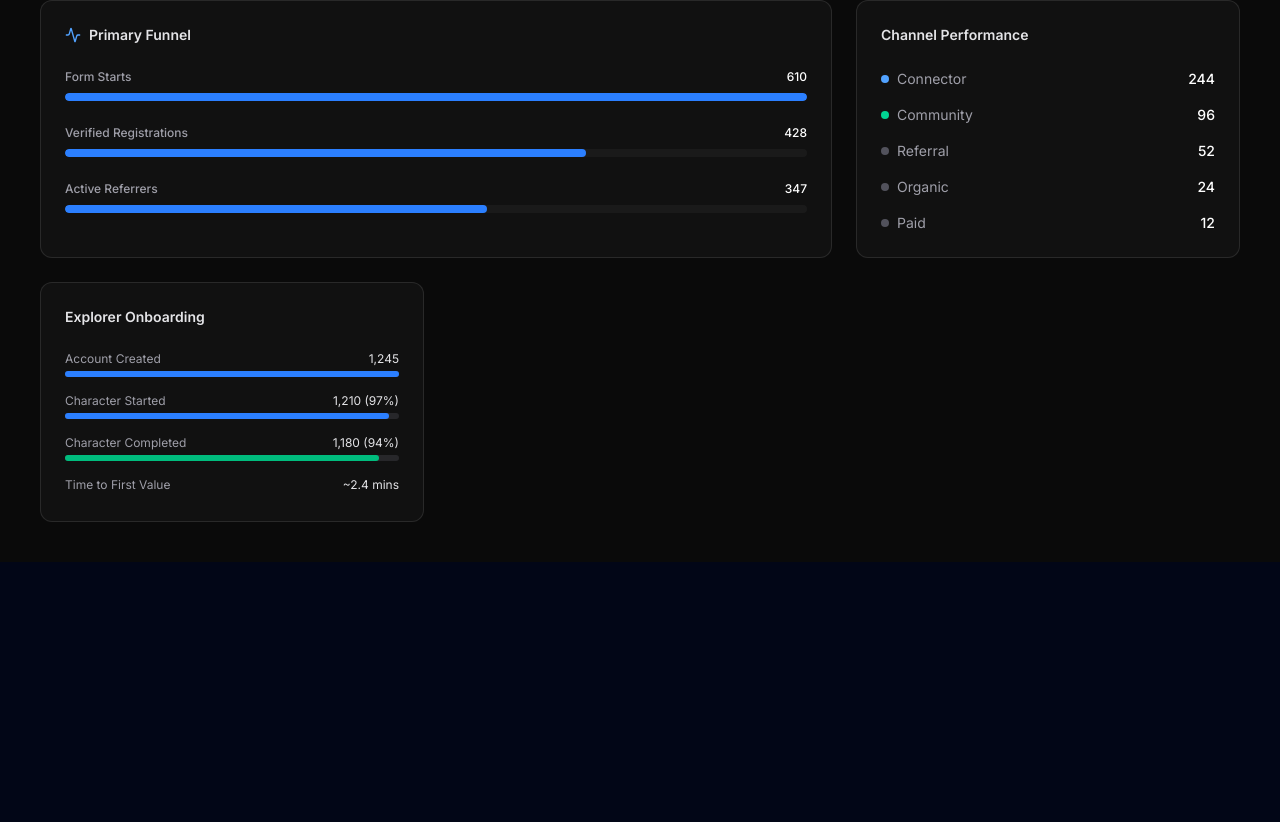
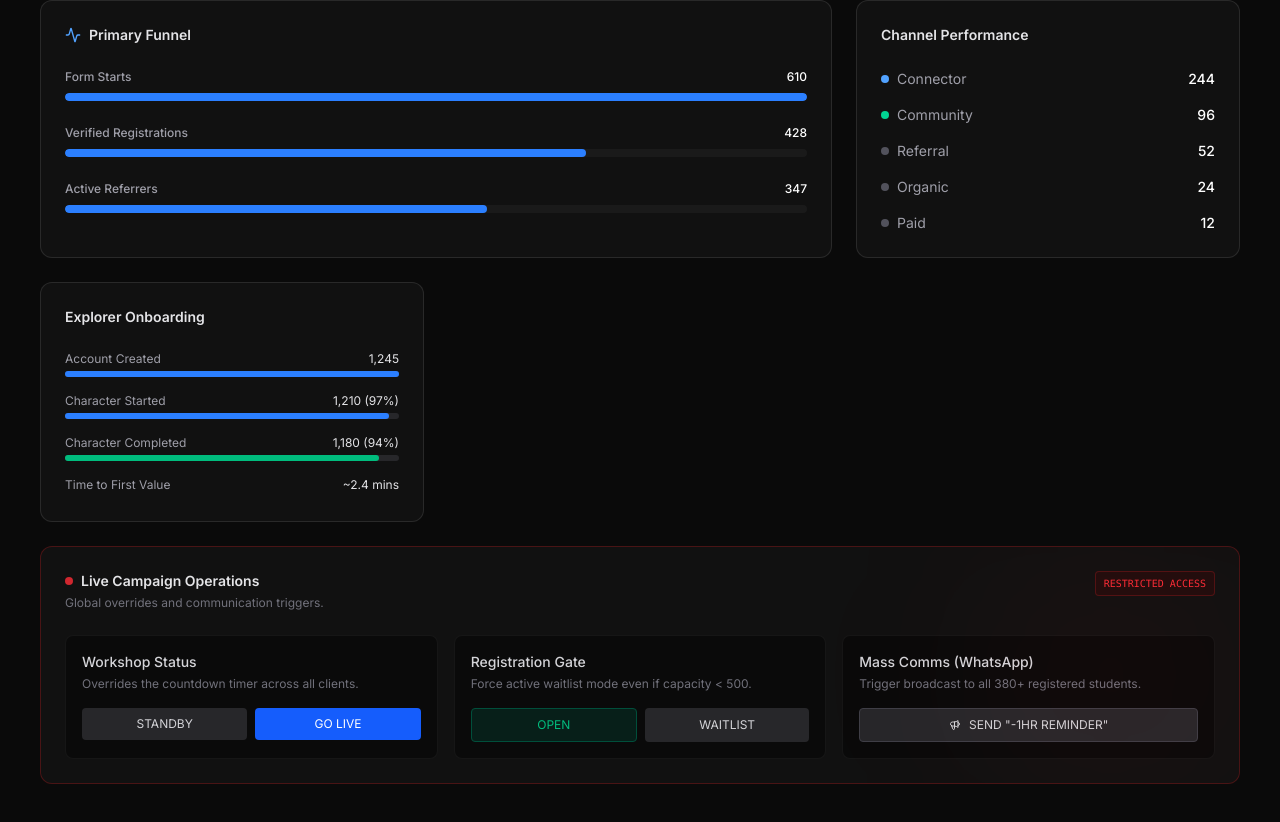
Before and after one commit to Srinidhi-070/nxtwave-growthos, a Next.js app: page /admin in a window 1280 px wide. Shown: the part 346-1168 px from the top of the page. Before the commit the page ends 908 px from the top, so only its background shows below. Built offline with nearby package versions, Linux system fonts and the light colour scheme; no server answers; the database is empty.

Commit message:
feat: complete Phase 3 - Starter Pack Milestone and Admin Campaign Controls

```diff
--- a/src/app/(student)/crew/page.tsx
+++ b/src/app/(student)/crew/page.tsx
@@ -82,6 +82,42 @@ export default function MyCrewPage() {
              </PixelPanel>
           )}
 
+          <PixelPanel title="MILESTONE REWARD" className="bg-slate-900 border-yellow-700/50 relative overflow-hidden">
+             {/* bg glow */}
+             <div className="absolute top-0 right-0 w-32 h-32 bg-yellow-500/10 blur-3xl rounded-full" />
+
+             <div className="relative z-10">
+               <div className="font-pixel text-yellow-500 mb-2 uppercase text-xs tracking-widest flex items-center gap-2">
+                 <span>⭐</span> AI STARTER PACK
+               </div>
+               <p className="text-xs text-slate-400 font-sans mb-4">
+                 Invite 3 friends to your crew to unlock an exclusive bundle of premium AI APIs and project templates.
+               </p>
+
+               {/* Progress bar */}
+               <div className="flex gap-2 w-full mb-2">
+                 {[1, 2, 3].map(step => (
+                   <div key={step} className={`h-2 flex-1 pixel-corners transition-colors ${crewData && crewData.crewMembers.length >= step ? 'bg-yellow-500' : 'bg-slate-800'}`} />
+                 ))}
+               </div>
+
+               <div className="flex justify-between text-[10px] font-pixel text-slate-500">
+                 <span>{crewData ? Math.min(crewData.crewMembers.length, 3) : 0}/3 REFERRED</span>
+                 {crewData && crewData.crewMembers.length >= 3 ? (
+                   <span className="text-yellow-400 animate-pulse">UNLOCKED!</span>
+                 ) : (
+                   <span>LOCKED</span>
+                 )}
+               </div>
+
+               {crewData && crewData.crewMembers.length >= 3 && (
+                 <PixelButton variant="primary" className="w-full mt-4 text-xs !bg-yellow-600 !text-white hover:!bg-yellow-500">
+                   CLAIM REWARD
+                 </PixelButton>
+               )}
+             </div>
+          </PixelPanel>
+
           <PixelPanel title="GROW YOUR CREW" className="bg-slate-900 border-slate-800">
             <div className="bg-white p-2 w-fit mx-auto pixel-corners mb-4">
               <QRCode value={shareUrl} size={120} />
--- a/src/app/admin/page.tsx
+++ b/src/app/admin/page.tsx
@@ -184,6 +184,53 @@ export default function AdminCommandCenter() {
           </div>
         </div>
 
+        {/* Campaign Controls */}
+        <div className="col-span-1 lg:col-span-3 bg-[#111] border border-red-900/50 rounded-xl p-6 relative overflow-hidden">
+          <div className="absolute top-0 right-0 w-64 h-64 bg-red-500/5 blur-[100px] rounded-full pointer-events-none" />
+
+          <div className="flex justify-between items-start mb-6">
+            <div>
+              <h3 className="text-sm font-semibold text-zinc-200 flex items-center gap-2">
+                <span className="w-2 h-2 rounded-full bg-red-500 animate-pulse" />
+                Live Campaign Operations
+              </h3>
+              <p className="text-xs text-zinc-500 mt-1">Global overrides and communication triggers.</p>
+            </div>
+            <div className="text-[10px] font-mono text-red-500 border border-red-900/50 bg-red-950/30 px-2 py-1 rounded">
+              RESTRICTED ACCESS
+            </div>
+          </div>
+
+          <div className="grid grid-cols-1 md:grid-cols-3 gap-4">
+            <div className="border border-white/5 bg-[#0a0a0a] p-4 rounded-lg">
+              <div className="text-sm font-medium text-zinc-300 mb-1">Workshop Status</div>
+              <div className="text-xs text-zinc-500 mb-4">Overrides the countdown timer across all clients.</div>
+              <div className="flex gap-2">
+                <button className="flex-1 bg-zinc-800 hover:bg-zinc-700 text-xs py-2 rounded text-zinc-300 transition-colors">STANDBY</button>
+                <button className="flex-1 bg-blue-600 hover:bg-blue-500 text-xs py-2 rounded text-white transition-colors">GO LIVE</button>
+              </div>
+            </div>
+
+            <div className="border border-white/5 bg-[#0a0a0a] p-4 rounded-lg">
+              <div className="text-sm font-medium text-zinc-300 mb-1">Registration Gate</div>
+              <div className="text-xs text-zinc-500 mb-4">Force active waitlist mode even if capacity &lt; 500.</div>
+              <div className="flex gap-2">
+                <button className="flex-1 bg-emerald-900/30 border border-emerald-900 text-emerald-500 text-xs py-2 rounded transition-colors">OPEN</button>
+                <button className="flex-1 bg-zinc-800 hover:bg-zinc-700 text-xs py-2 rounded text-zinc-300 transition-colors">WAITLIST</button>
+              </div>
+            </div>
+
+            <div className="border border-white/5 bg-[#0a0a0a] p-4 rounded-lg">
+              <div className="text-sm font-medium text-zinc-300 mb-1">Mass Comms (WhatsApp)</div>
+              <div className="text-xs text-zinc-500 mb-4">Trigger broadcast to all 380+ registered students.</div>
+              <button className="w-full bg-zinc-800 hover:bg-zinc-700 text-xs py-2 rounded text-zinc-300 transition-colors border border-zinc-700 flex items-center justify-center gap-2">
+                <svg className="w-3 h-3" fill="none" viewBox="0 0 24 24" stroke="currentColor"><path strokeLinecap="round" strokeLinejoin="round" strokeWidth={2} d="M11 5.882V19.24a1.76 1.76 0 01-3.417.592l-2.147-6.15M18 13a3 3 0 100-6M5.436 13.683A4.001 4.001 0 017 6h1.832c4.1 0 7.625-1.234 9.168-3v14c-1.543-1.766-5.067-3-9.168-3H7a3.988 3.988 0 01-1.564-.317z" /></svg>
+                SEND &quot;-1HR REMINDER&quot;
+              </button>
+            </div>
+          </div>
+        </div>
+
       </div>
     </div>
   );
```
